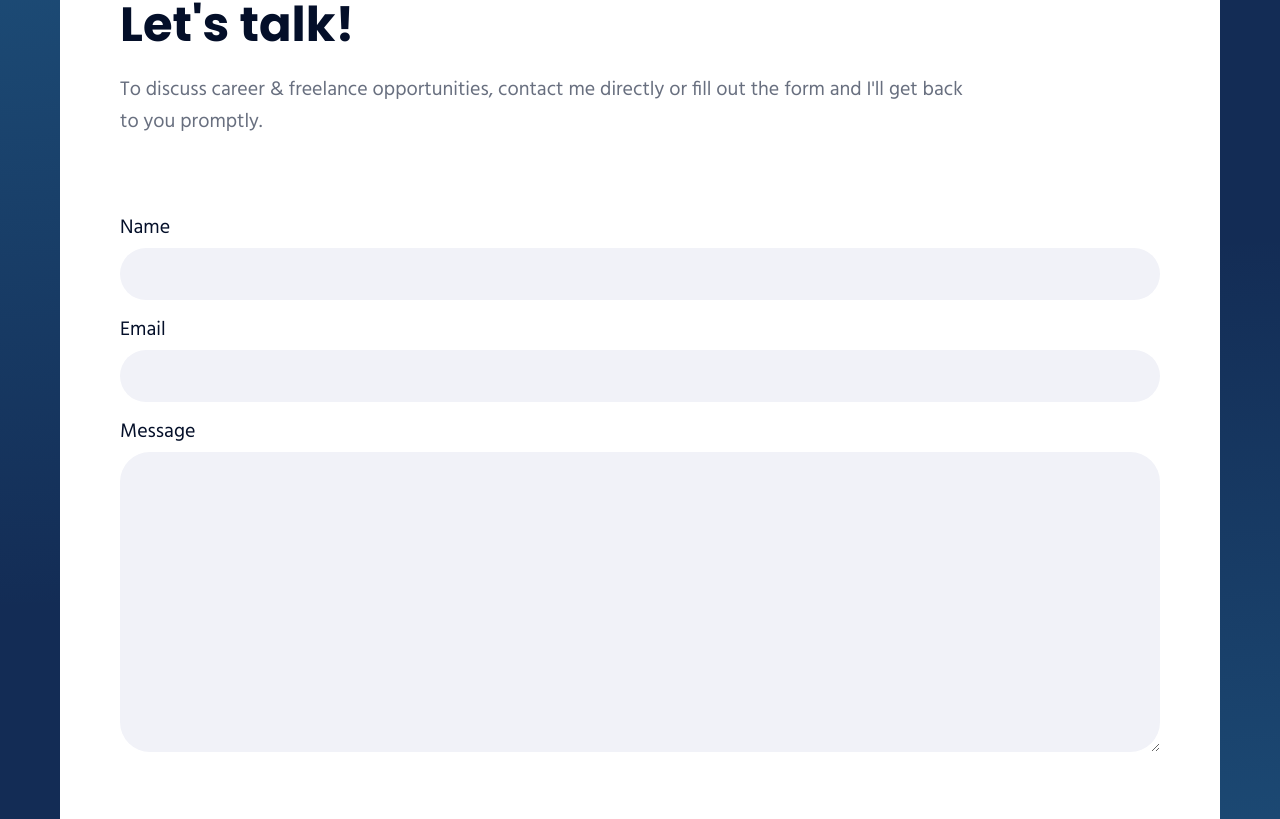
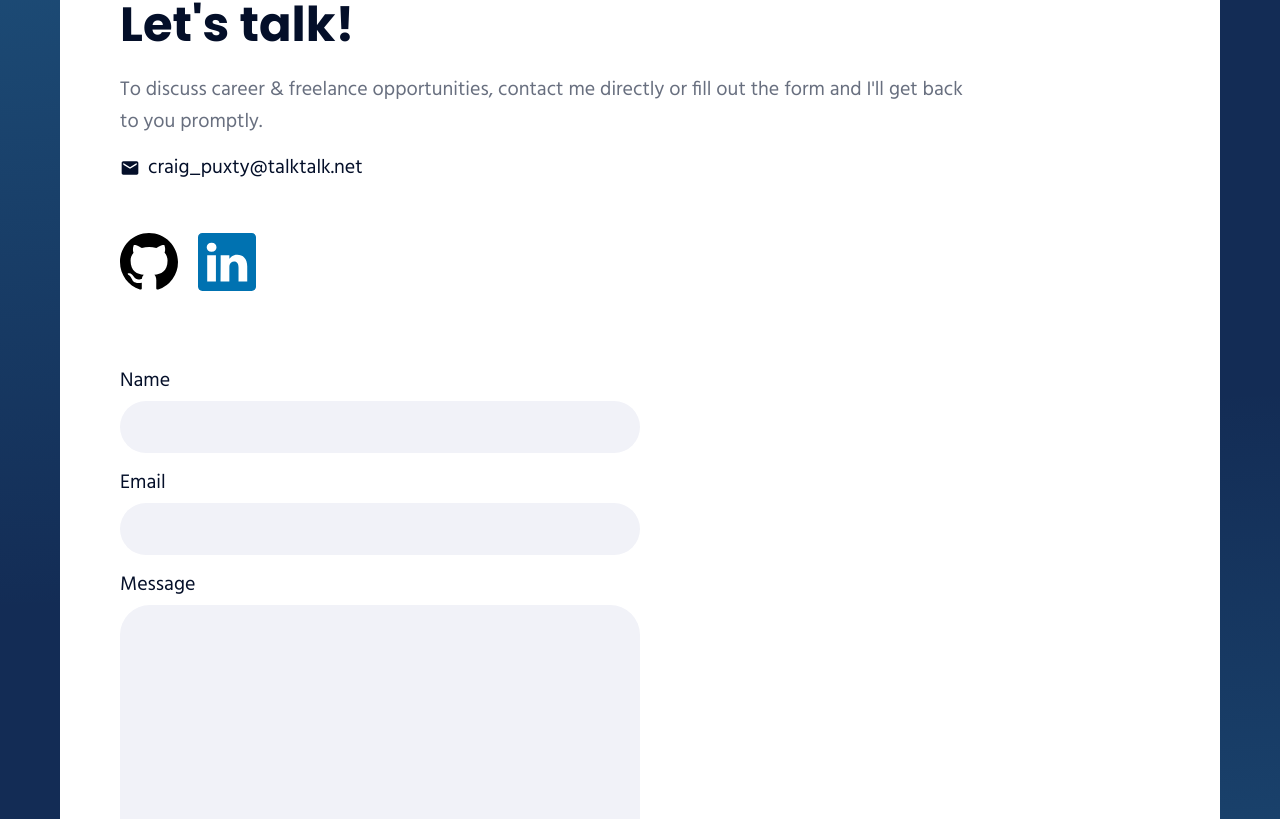
Before and after one commit to Dangereye/portfolio-v2, a Next.js app: page / in a window 1280 px wide. Shown: the part 4421-5240 px from the top of the page. Built offline with nearby package versions, Linux system fonts and the light colour scheme.

Commit message:
Added React-icons package. Added additional content to Contact article.

```diff
--- a/articles/Contact.js
+++ b/articles/Contact.js
@@ -1,6 +1,9 @@
 import ArticleHeading from "../components/ArticleHeading";
 import BgHighlight from "../components/BgHighlight";
 import Button from "../components/Button";
+
+import { MdEmail } from "react-icons/md";
+import { BsGithub, BsLinkedin } from "react-icons/bs";
 
 export default function Contact() {
   return (
@@ -14,6 +17,20 @@ export default function Contact() {
             To discuss career & freelance opportunities, contact me directly or
             fill out the form and I'll get back to you promptly.
           </p>
+          <div className="icon-text">
+            <span>
+              <MdEmail />
+            </span>
+            <span>craig_puxty@talktalk.net</span>
+          </div>
+          <div className="btns">
+            <a href="/" className="social-icon github">
+              <BsGithub />
+            </a>
+            <a href="/" className="social-icon linkedin">
+              <BsLinkedin />
+            </a>
+          </div>
         </header>
 
         <form className="form">
--- a/package.json
+++ b/package.json
@@ -11,6 +11,7 @@
     "next": "12.1.0",
     "react": "17.0.2",
     "react-dom": "17.0.2",
+    "react-icons": "^4.4.0",
     "sass": "^1.49.9"
   },
   "devDependencies": {
--- a/styles/articles/_contact.scss
+++ b/styles/articles/_contact.scss
@@ -21,5 +21,33 @@
     @include vert-padding;
     background-color: #fff;
     border-radius: 4.3rem;
+
+    @media (max-width: $mobile) {
+      border-radius: 2.3rem;
+    }
+  }
+
+  .icon-text {
+    margin: 2rem 0;
+    display: flex;
+    gap: 8px;
+  }
+
+  .social-icon {
+    width: 5.8rem;
+    height: 5.8rem;
+
+    &.github {
+      fill: #000;
+    }
+    &.linkedin {
+      fill: #0072b1;
+    }
+
+    svg {
+      width: 100%;
+      height: 100%;
+      fill: inherit;
+    }
   }
 }
--- a/styles/components/_forms.scss
+++ b/styles/components/_forms.scss
@@ -1,14 +1,15 @@
 .form {
+  width: 50%;
   display: flex;
   flex-wrap: wrap;
   gap: 2rem;
 
   &__input-group {
-    flex: 1 1 50%;
+    flex: 1 1 30rem;
   }
 
   &__textarea-group {
-    flex: 1 1 100%;
+    flex: 1 1 60rem;
   }
 
   label {
```
Also changed, not shown: 1 other file (tests, documents, lock files or other folders).
